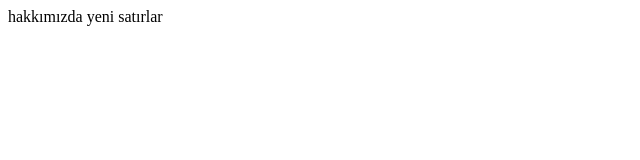
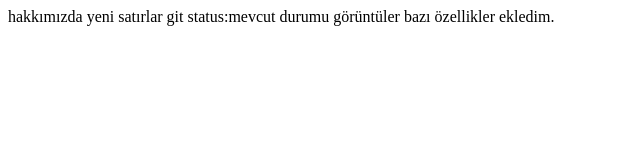
Before and after one commit to nesibeTechproed/GitApp1, a plain HTML site: page about.html in a window 1280 px wide. Shown: the whole page, without its empty margins (0-640 px from the left). Drawn offline with Linux system fonts and the light colour scheme.

Commit message:
version3

```diff
--- a/about.html
+++ b/about.html
@@ -8,5 +8,9 @@
 <body>
     hakkımızda
     yeni satırlar
+
+    <!-- version3 -->
+    git status:mevcut durumu görüntüler
+    bazı özellikler ekledim.
 </body>
 </html>
```
Also changed, not shown: index.html (+3 -0 lines).
